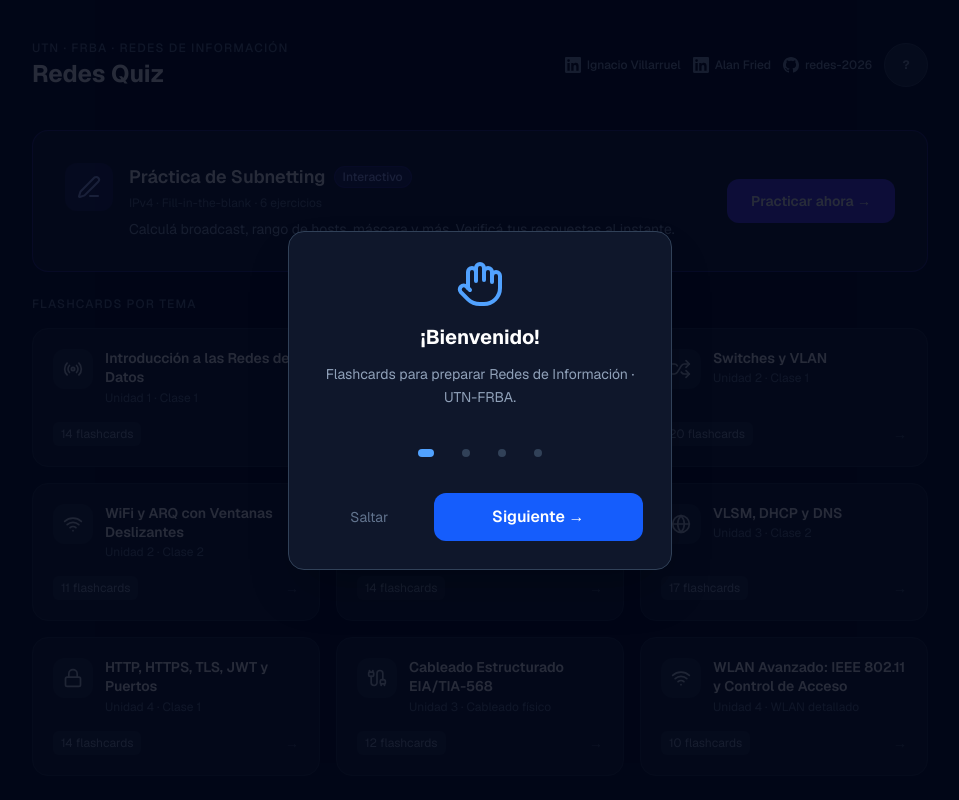
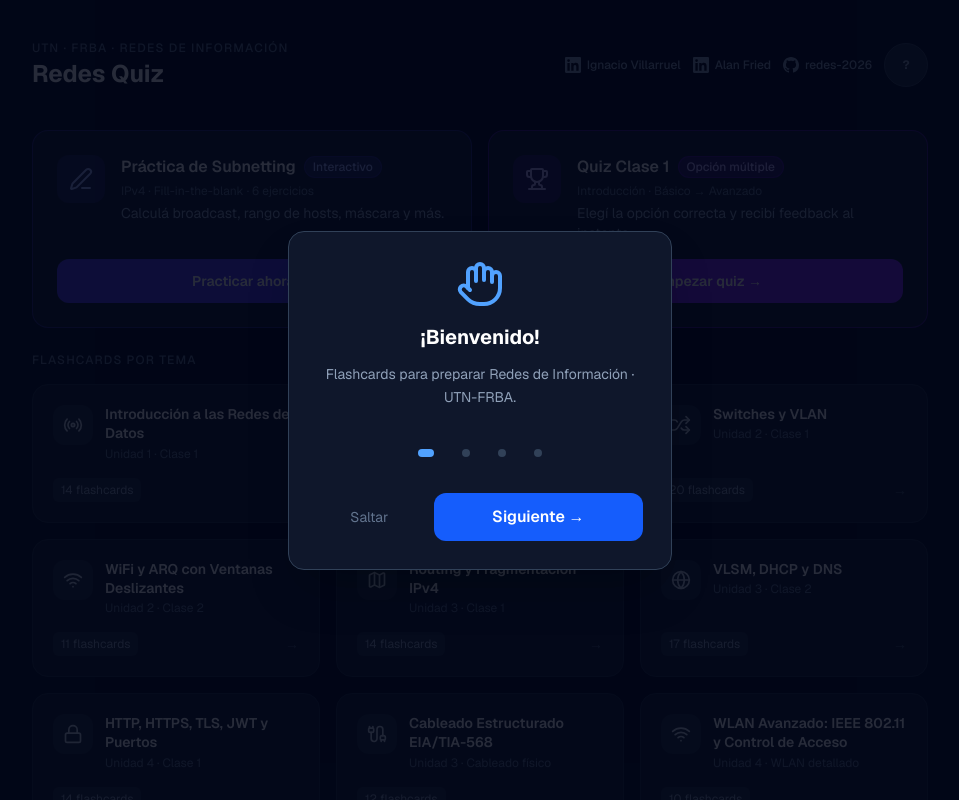
Before and after one commit to nachovilla123/redes-2026, a Next.js app in the folder redes-quiz/: page / in a window 1280 px wide. Shown: the top 800 px of the page, without its empty margins (160-1119 px from the left). Built offline with nearby package versions, Linux system fonts and the light colour scheme.

Commit message:
mejoras y link issues

```diff
--- a/redes-quiz/src/app/globals.css
+++ b/redes-quiz/src/app/globals.css
@@ -25,3 +25,9 @@ body {
 .card-face {
   animation: card-appear 0.25s ease-out both;
 }
+
+@media (prefers-reduced-motion: reduce) {
+  .card-face {
+    animation: none;
+  }
+}
--- a/redes-quiz/src/app/page.tsx
+++ b/redes-quiz/src/app/page.tsx
@@ -3,7 +3,7 @@
 import Link from "next/link";
 import {
   Radio, Layers, Shuffle, Wifi, Map, Globe, Lock, Cable,
-  ClipboardList, PenLine, AlertTriangle, type LucideIcon,
+  ClipboardList, PenLine, AlertTriangle, Trophy, type LucideIcon,
 } from "lucide-react";
 import { topics } from "@/data/index";
 import OnboardingModal from "@/components/OnboardingModal";
@@ -58,7 +58,7 @@ export default function Home() {
               target="_blank"
               rel="noopener noreferrer"
               className="flex items-center gap-1.5 text-slate-400 hover:text-blue-400 text-xs font-medium transition-colors"
-              title="LinkedIn — Ignacio Villarruel"
+              aria-label="LinkedIn de Ignacio Villarruel (abre en nueva pestaña)"
             >
               <LinkedinIcon />
               <span className="hidden sm:inline">Ignacio Villarruel</span>
@@ -68,7 +68,7 @@ export default function Home() {
               target="_blank"
               rel="noopener noreferrer"
               className="flex items-center gap-1.5 text-slate-400 hover:text-blue-400 text-xs font-medium transition-colors"
-              title="LinkedIn — Alan Fried"
+              aria-label="LinkedIn de Alan Fried (abre en nueva pestaña)"
             >
               <LinkedinIcon />
               <span className="hidden sm:inline">Alan Fried</span>
@@ -78,7 +78,7 @@ export default function Home() {
               target="_blank"
               rel="noopener noreferrer"
               className="flex items-center gap-1.5 text-slate-400 hover:text-white text-xs font-medium transition-colors"
-              title="GitHub"
+              aria-label="Repositorio en GitHub (abre en nueva pestaña)"
             >
               <GithubIcon />
               <span className="hidden sm:inline">redes-2026</span>
@@ -94,34 +94,56 @@ export default function Home() {
           </div>
         </header>
 
-        {/* Subnetting — hero card, full width */}
-        <div className="w-full max-w-4xl mb-6">
-          <div className="bg-slate-900 border border-indigo-800/60 rounded-2xl p-6 md:p-8">
-            <div className="flex flex-col md:flex-row md:items-center md:justify-between gap-5">
+        {/* Hero cards — Subnetting + Quiz */}
+        <div className="w-full max-w-4xl mb-6 grid grid-cols-1 md:grid-cols-2 gap-4">
+          {/* Subnetting */}
+          <div className="bg-slate-900 border border-indigo-800/60 rounded-2xl p-6 flex flex-col gap-4">
             <div className="flex items-start gap-4">
               <div className="w-12 h-12 rounded-xl bg-indigo-900/40 flex items-center justify-center shrink-0">
                 <PenLine className="w-6 h-6 text-indigo-300" />
               </div>
               <div>
                 <div className="flex items-center gap-2 mb-1">
-                    <h2 className="text-white font-semibold text-lg">Práctica de Subnetting</h2>
+                  <h2 className="text-white font-semibold text-base">Práctica de Subnetting</h2>
                   <span className="text-xs bg-indigo-900/50 text-indigo-300 border border-indigo-800/50 rounded-full px-2 py-0.5 font-medium">
                     Interactivo
                   </span>
                 </div>
-                  <p className="text-slate-500 text-xs mb-2">IPv4 · Fill-in-the-blank · 6 ejercicios</p>
-                  <p className="text-slate-400 text-sm">
-                    Calculá broadcast, rango de hosts, máscara y más. Verificá tus respuestas al instante.
-                  </p>
+                <p className="text-slate-500 text-xs mb-1">IPv4 · Fill-in-the-blank · 6 ejercicios</p>
+                <p className="text-slate-400 text-sm">Calculá broadcast, rango de hosts, máscara y más.</p>
               </div>
             </div>
             <Link
               href="/subnetting"
-                className="shrink-0 flex items-center justify-center gap-2 bg-indigo-600 hover:bg-indigo-500 text-white font-semibold rounded-xl px-6 py-3 transition-colors text-sm whitespace-nowrap"
+              className="mt-auto flex items-center justify-center gap-2 bg-indigo-600 hover:bg-indigo-500 active:bg-indigo-700 active:scale-95 text-white font-semibold rounded-xl px-6 py-3 transition-all text-sm"
             >
               Practicar ahora →
             </Link>
           </div>
+
+          {/* Quiz MCQ */}
+          <div className="bg-slate-900 border border-violet-800/60 rounded-2xl p-6 flex flex-col gap-4">
+            <div className="flex items-start gap-4">
+              <div className="w-12 h-12 rounded-xl bg-violet-900/40 flex items-center justify-center shrink-0">
+                <Trophy className="w-6 h-6 text-violet-300" />
+              </div>
+              <div>
+                <div className="flex items-center gap-2 mb-1">
+                  <h2 className="text-white font-semibold text-base">Quiz Clase 1</h2>
+                  <span className="text-xs bg-violet-900/50 text-violet-300 border border-violet-800/50 rounded-full px-2 py-0.5 font-medium">
+                    Opción múltiple
+                  </span>
+                </div>
+                <p className="text-slate-500 text-xs mb-1">Introducción · Básico → Avanzado</p>
+                <p className="text-slate-400 text-sm">Elegí la opción correcta y recibí feedback al instante.</p>
+              </div>
+            </div>
+            <Link
+              href="/quiz"
+              className="mt-auto flex items-center justify-center gap-2 bg-violet-600 hover:bg-violet-500 active:bg-violet-700 active:scale-95 text-white font-semibold rounded-xl px-6 py-3 transition-all text-sm"
+            >
+              Empezar quiz →
+            </Link>
           </div>
         </div>
 
@@ -137,7 +159,7 @@ export default function Home() {
               <Link
                 key={topic.slug}
                 href={`/flashcards/${topic.slug}`}
-                className="group bg-slate-900 border border-slate-800 hover:border-slate-700 rounded-2xl p-5 flex flex-col gap-4 transition-colors"
+                className="group bg-slate-900 border border-slate-800 hover:border-slate-700 active:scale-[0.97] rounded-2xl p-5 flex flex-col gap-4 transition-all"
               >
                 <div className="flex items-start gap-3">
                   <div className="w-10 h-10 rounded-xl bg-slate-800 flex items-center justify-center shrink-0">
@@ -179,7 +201,7 @@ export default function Home() {
               <Link
                 key={topic.slug}
                 href={`/flashcards/${topic.slug}`}
-                className="group bg-slate-900 border border-amber-800/40 hover:border-amber-700/60 rounded-2xl p-5 flex flex-col gap-4 transition-colors"
+                className="group bg-slate-900 border border-amber-800/40 hover:border-amber-700/60 active:scale-[0.97] rounded-2xl p-5 flex flex-col gap-4 transition-all"
               >
                 <div className="flex items-start gap-3">
                   <div className="w-10 h-10 rounded-xl bg-amber-900/30 flex items-center justify-center shrink-0">
@@ -206,7 +228,16 @@ export default function Home() {
         <footer className="w-full max-w-4xl mt-10 border-t border-slate-800 pt-6">
           <p className="text-slate-600 text-xs leading-relaxed flex items-start gap-1.5">
             <AlertTriangle className="w-3.5 h-3.5 shrink-0 mt-0.5" />
-            Tomá el contenido con consideración — puede contener errores. Si encontrás algo incorrecto, abrí un issue en el repositorio.
+            Tomá el contenido con consideración — puede contener errores. Si encontrás algo incorrecto,{" "}
+            <a
+              href="https://github.com/nachovilla123/redes-2026/issues"
+              target="_blank"
+              rel="noopener noreferrer"
+              className="underline hover:text-slate-400 transition-colors"
+              aria-label="Abrir un issue en GitHub (abre en nueva pestaña)"
+            >
+              abrí un issue acá
+            </a>.
           </p>
         </footer>
       </main>
```
Also changed, not shown: redes-quiz/src/app/flashcards/[topic]/page.tsx (+20 -7 lines). Lines whose indentation alone changed are shown as unchanged.
